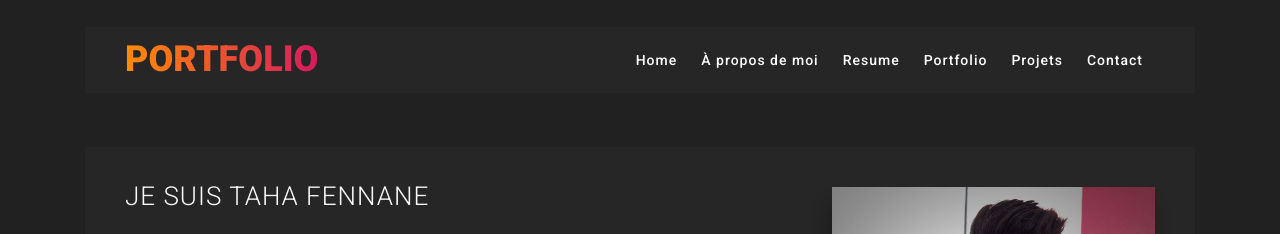
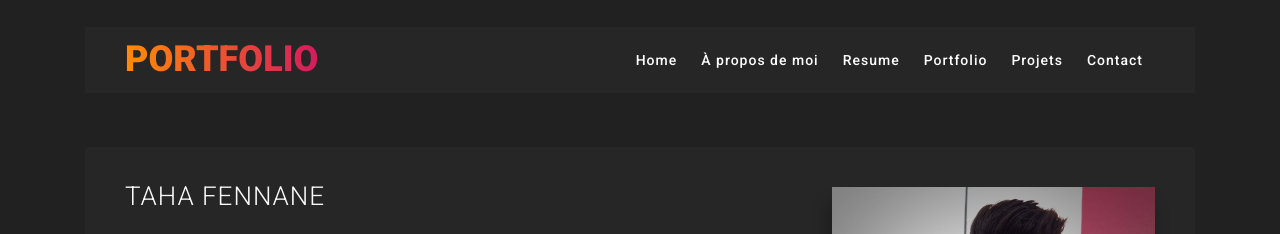
Before and after one commit to taha-fe/Portfolio, a plain HTML site: page index.html in a window 1280 px wide. Shown: the top 234 px of the page. Drawn offline with Linux system fonts and the light colour scheme.

Commit message:
commit 29/08

```diff
--- a/index.html
+++ b/index.html
@@ -79,7 +79,7 @@
                     <div class="row justify-content-center">
                         <div class="col-md-8 col-sm-12 col-xs-12">
                             <div class="intro-caption">
-                                <span>Je suis Taha Fennane</span>
+                                <span>Taha Fennane</span>
                                 <h2> Développeur Web <br/> Full Stack</h2>
                                 <button class="button">Contactez moi</button>
                             </div>
```
